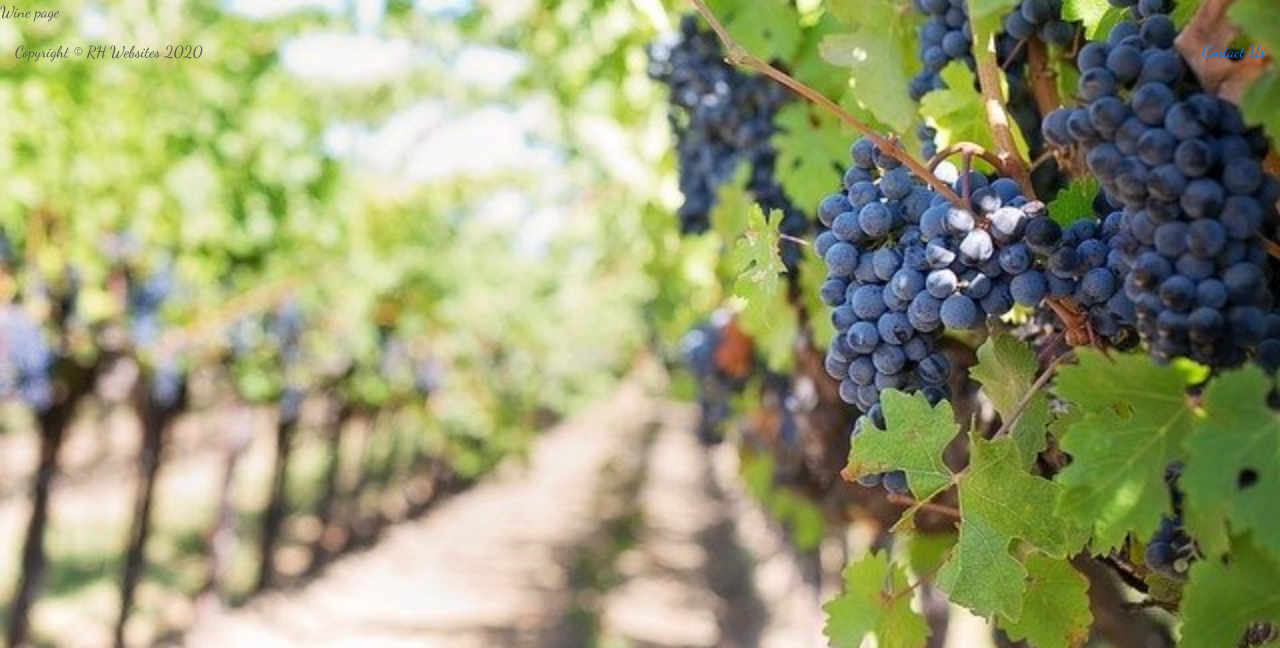
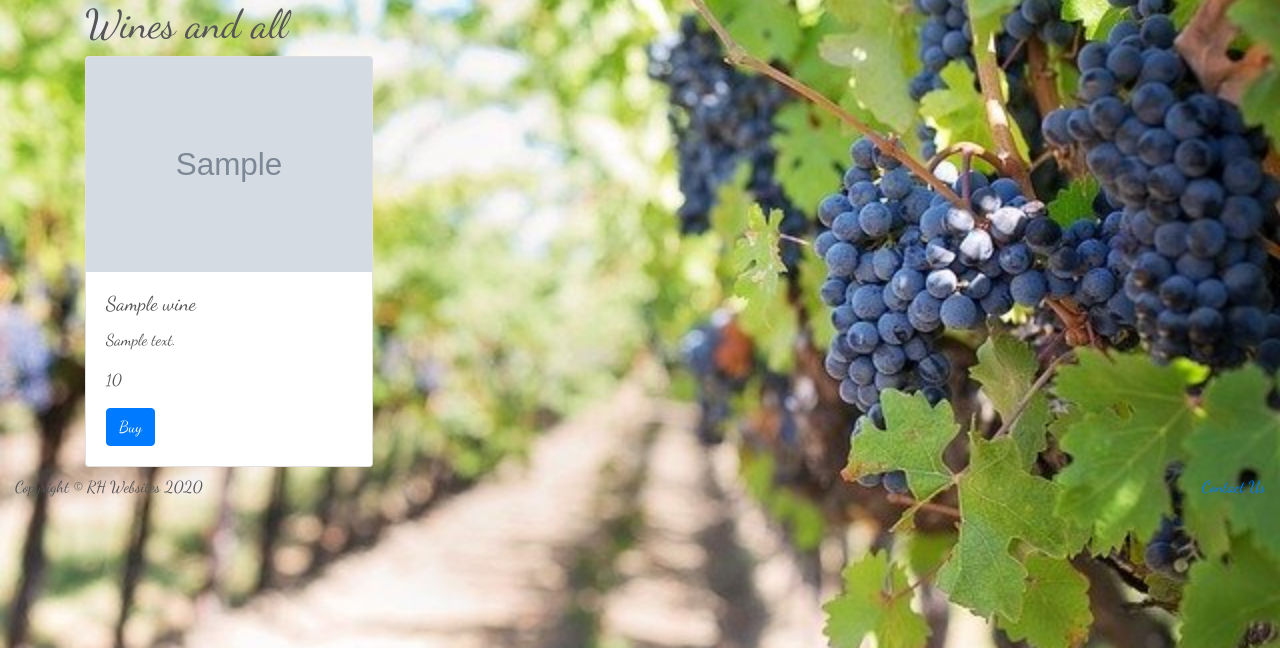
Before and after one commit to hob71/Grape_Escape, a Django app: template wines/templates/wines/wines.html in a window 1280 px wide. Shown: the part 152-800 px from the top of the page. Run offline with Django 3.2, Linux system fonts and the light colour scheme; the template is opened without the code that fills it: most values are stand-ins (such as "Sample title", 1, 10 or a date in 2020); grey boxes marked "Sample" are stand-in pictures; some libraries are stand-ins or nearby versions.

Commit message:
Created initial all wine items html

```diff
--- a/wines/templates/wines/wines.html
+++ b/wines/templates/wines/wines.html
@@ -1,8 +1,25 @@
 {% extends "base.html" %}
 {% load static %}
 
-{% block page_content%}
+{% block page_content %}
 
-<p>Wine page</p>
+<div class="container">
+    <div class="row">
+        <div class="col">
+            <h1>Wines and all</h1>
+            {% for wine in wines %}
+            <div class="card" style="width: 18rem;">
+                <img src="{{ wine.image }}" class="card-img-top" alt="{{ wine.name }}">
+                <div class="card-body">
+                    <h5 class="card-title">{{ wine.name }}</h5>
+                    <p class="card-text">{{ wine.description }}</p>
+                    <p class="card-text">{{ wine.price }}</p>
+                    <a href="#" class="btn btn-primary">Buy</a>
+                </div>
+            </div>
+            {% endfor %}
+        </div>
+    </div>
+</div>
 
 {% endblock %}
```
